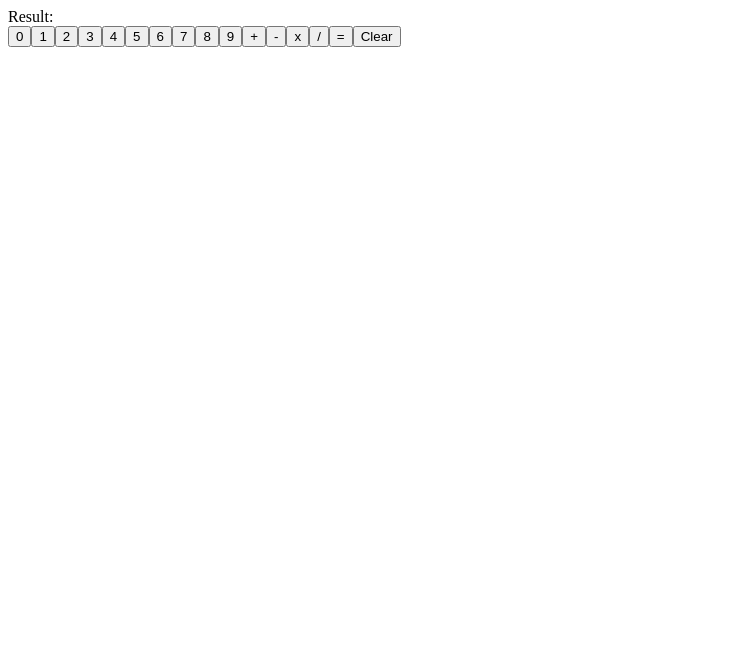
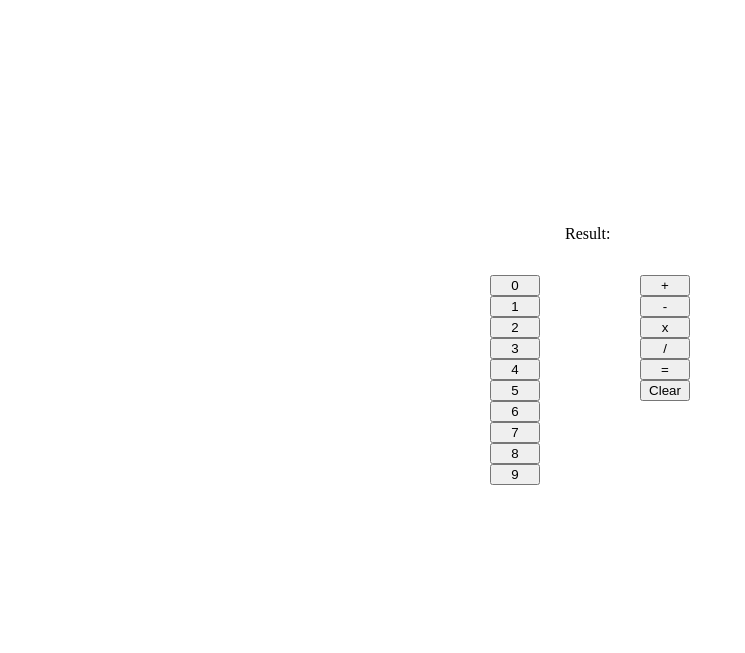
Before and after one commit to NLCHAN168/calculator, a plain HTML site: page index.html in a window 1280 px wide. Shown: the whole page, without its empty margins (0-745 px from the left). Drawn offline with Linux system fonts and the light colour scheme.

Commit message:
added basic styling v.01

```diff
--- a/calculator.js
+++ b/calculator.js
@@ -59,22 +59,38 @@ const operate = function (tracker, n1, n2) {
   }
 };
 
+const calculator = document.createElement("div");
+calculator.setAttribute("id", "calculator");
+document.body.appendChild(calculator);
+
 const results = document.createElement("div");
+results.setAttribute("id", "results");
 results.textContent = "Result: ";
-document.body.appendChild(results);
+calculator.appendChild(results);
+
+const buttonContainer = document.createElement("div");
+buttonContainer.setAttribute("id", "button-container");
+calculator.appendChild(buttonContainer);
+
+const numContainer = document.createElement("div");
+numContainer.setAttribute("id", "number-container");
+buttonContainer.appendChild(numContainer);
 
 for (let i = 0; i < 10; i++) {
   const button = document.createElement("button");
   button.textContent = i;
-  button.setAttribute("id", i);
+  button.setAttribute("id", "numbers");
   button.addEventListener("click", () => {
     update();
     numtracker += "" + i;
     update();
   });
-  document.body.appendChild(button);
+  numContainer.appendChild(button);
 }
 
+const opContainer = document.createElement("div");
+opContainer.setAttribute("id", "operation-container");
+buttonContainer.appendChild(opContainer);
 const addition = document.createElement("button");
 addition.textContent = "+";
 addition.addEventListener("click", () => {
@@ -89,7 +105,7 @@ addition.addEventListener("click", () => {
   numtracker = "";
   update();
 });
-document.body.appendChild(addition);
+opContainer.appendChild(addition);
 
 const subtraction = document.createElement("button");
 subtraction.textContent = "-";
@@ -105,7 +121,7 @@ subtraction.addEventListener("click", () => {
   numtracker = "";
   update();
 });
-document.body.appendChild(subtraction);
+opContainer.appendChild(subtraction);
 
 const multiplication = document.createElement("button");
 multiplication.textContent = "x";
@@ -121,7 +137,7 @@ multiplication.addEventListener("click", () => {
   numtracker = "";
   update();
 });
-document.body.appendChild(multiplication);
+opContainer.appendChild(multiplication);
 
 const division = document.createElement("button");
 division.textContent = "/";
@@ -137,7 +153,7 @@ division.addEventListener("click", () => {
   numtracker = "";
   update();
 });
-document.body.appendChild(division);
+opContainer.appendChild(division);
 
 const equals = document.createElement("button");
 equals.textContent = "=";
@@ -145,7 +161,7 @@ equals.addEventListener("click", () => {
   operate(tracker, n1, n2);
   n1 = result;
 });
-document.body.appendChild(equals);
+opContainer.appendChild(equals);
 
 const clear = document.createElement("button");
 clear.textContent = "Clear";
@@ -158,4 +174,4 @@ clear.addEventListener("click", () => {
   numtracker = "";
   result = "";
 });
-document.body.appendChild(clear);
+opContainer.appendChild(clear);
--- a/index.css
+++ b/index.css
@@ -0,0 +1,49 @@
+body {
+    display: flex;
+    justify-content: center;
+    align-items: center;
+    min-height: 100vh;
+    margin: 0;
+}
+
+#calculator {
+    display: flex;
+    flex-direction: column;
+    justify-content: center;
+    align-items: center;
+    height: 500px;
+    width: 300px;
+    display: flex;
+    margin: 0;
+}
+
+#button-container {
+    display: flex;
+}
+
+#number-container {
+    display: flex;
+    flex-direction: column;
+    min-width: 150px;
+    min-height: 300px;
+}
+
+#operation-container {
+    display: flex;
+    flex-direction: column;
+    min-width: 150px;
+    min-height: 300px;
+}
+
+#results {
+    display: flex;
+    min-width: 150px;
+    min-height: 50px;
+}
+
+button {
+    display: flex;
+    justify-content: center;
+    align-items: center;
+    width: 50px;
+}
--- a/index.html
+++ b/index.html
@@ -6,6 +6,7 @@
     <meta name="viewport" content="width=device-width, initial-scale=1.0" />
     <title>Calculator</title>
     <script src="calculator.js" defer></script>
+    <link rel="stylesheet" href="index.css" />
   </head>
   <body></body>
 </html>
```
